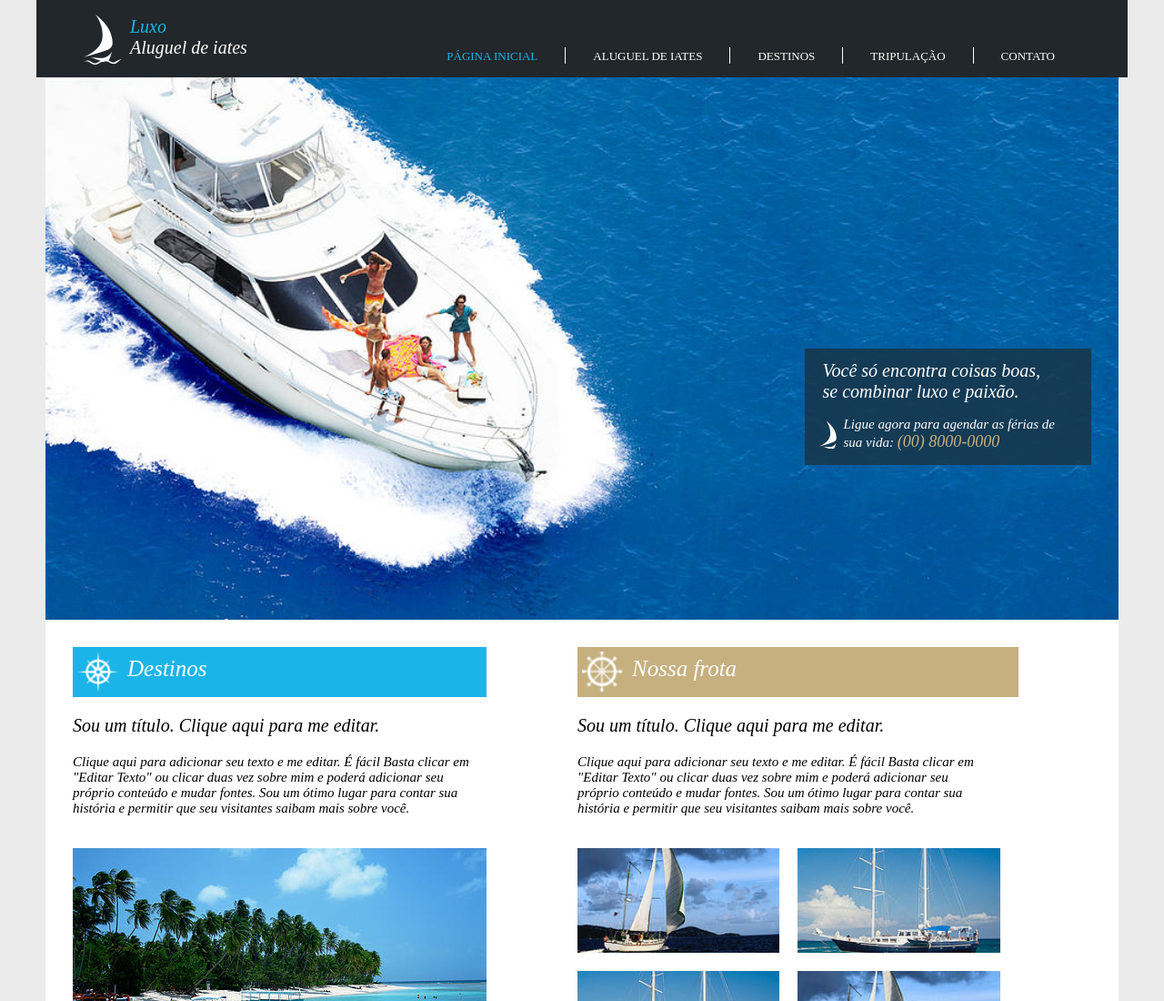
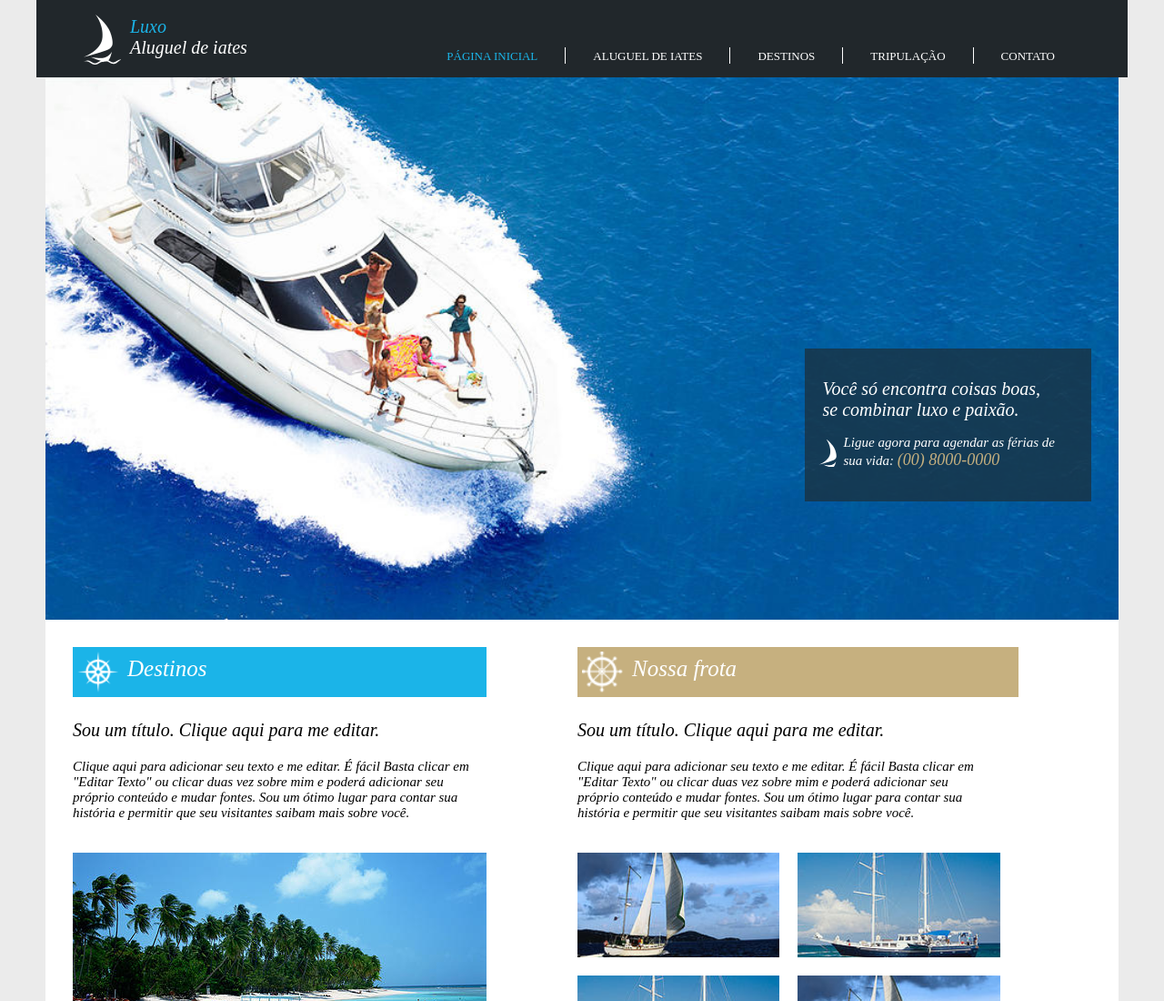
Before and after one commit to MatheusM-V/Projeto-front, a plain HTML site: page index.html in a window 1280 px wide. Shown: the top 1100 px of the page at 91% size. Drawn offline with Linux system fonts and the light colour scheme.

Commit message:
alguns ajustes no quadro e no texto da parte principal

```diff
--- a/style/principal.css
+++ b/style/principal.css
@@ -18,6 +18,8 @@ body .corpo .texto {
     text-align: left;
     z-index: 1;
     width: auto;
+    padding-top: 20px;
+    padding-bottom: 20px;
 }
 
 body .corpo .texto2 {
--- a/style/quadro.css
+++ b/style/quadro.css
@@ -31,6 +31,7 @@ body .informacoes .quadro1 h3 {
     font-size: 20px;
     font-style: italic;
     font-weight: lighter;
+    padding-top: 5px;
 }
 
 body .informacoes .quadro1 p {
@@ -74,6 +75,7 @@ body .informacoes .quadro2 h3 {
     font-size: 20px;
     font-style: italic;
     font-weight: lighter;
+    padding-top: 5px;
 }
 
 body .informacoes .quadro2 p {
```
